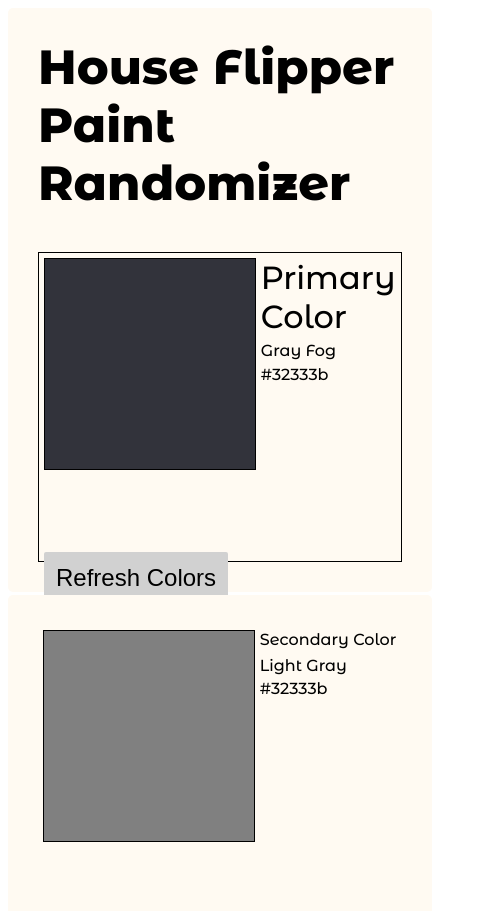
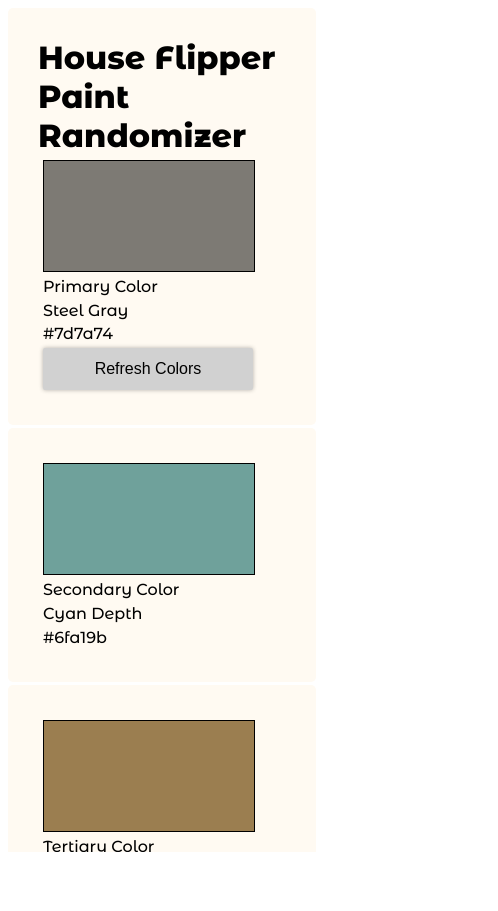
Before and after one commit to raenpayne/hfcolor_randomizer, a plain HTML site: page index.html in a window 390 px wide. Shown: the top 911 px of the page, 498 px wide, since content can reach past the window. After the commit the page ends 860 px from the top, so only its background shows below. Drawn offline with Linux system fonts and the light colour scheme.

Commit message:
Add files via upload

```diff
--- /dev/null
+++ b/index.css
@@ -0,0 +1,419 @@
+:root{
+	--main-radius: 5px;
+	--main-padding: 30px;
+}
+
+.page {
+  height: 100%;
+  overflow: hidden;
+  display: flex;
+  flex-direction: column;
+}
+
+/* container for grid layout */
+.container {
+  overflow: auto;
+  flex: 1;
+	display: grid;
+	height: 100vh;
+	grid-template-columns: 0.7fr 1fr 1fr 0.7fr;
+	grid-template-rows: 1fr 3fr 1.5fr 1fr 1fr;
+	grid-template-areas:
+    "top top top top"
+		"left main main right"
+		"left content1 content2 right"
+    "bottom bottom bottom bottom"
+		"footer footer footer footer";
+	grid-gap: 0.2rem;
+	font-family: 'Montserrat Alternates', sans-serif;
+}
+
+/* link colors */
+a:link {
+  color: #8d9a74;
+}
+a:visited {
+  color: gray;
+}
+a:hover {
+  color: #2f3a51;
+}
+a:active {
+  color: black;
+}
+
+#pageTitle {
+  font-weight: 800;
+  font-size: 3em;
+  padding: 0px 0px 40px 0px;
+}
+
+/* MAIN */
+
+/* Exterior Box */
+main{
+	background: #FFFAF2;
+	grid-area: main;
+	border-radius: var(--main-radius);
+	padding: var(--main-padding);
+}
+
+
+/* Swatch Square 1 */
+#swatchMain {
+  grid-area: swatchMain;
+  background-color: #32333b;
+  padding: 5px;
+  border: 1px solid black;
+  height: 350px;
+  width: 305px;
+}
+
+/* Nested Grid 1 - Interior Boxes */
+#swatch1 {
+  display: grid;
+  height: 480px;
+  border: solid 1px black;
+  padding: 5px 5px 50px 5px;
+	grid-template-columns: 1fr 1fr;
+	grid-template-rows: 0.2fr 0.1fr 2.8fr 1fr 1fr;
+	grid-template-areas:
+		"swatchMain swatchTitleMain"
+		"swatchMain colorNameMain"
+    "swatchMain hexValueMain"
+    "swatchMain mainButtonDiv";
+	grid-gap: 0.3rem;
+}
+
+#swatchTitleMain {
+  grid-area: swatchTitleMain;
+  font-size: 2em;
+  font-weight: 500;
+}
+#colorNameMain {
+  grid-area: colorNameMain;
+}
+#hexValueMain {
+  grid-area: hexValueMain;
+}
+
+#mainButtonDiv {
+  grid-area: mainButtonDiv;
+  height: fit-content;
+}
+
+.button {
+  transition-duration: 0.4s ease-in-out;
+  box-shadow: 0 0 4px rgba(0, 0, 0, 0.3);
+  border-radius: 2px;
+  border: 0px;
+  cursor: pointer;
+  padding: 12px;
+  font-size: 18pt;
+  background-color: #D1D1D1;
+  color: black;
+}
+.button:hover {
+  background-color: #6B6B6B; /* #637092 Dark Purple */
+  color: white;
+}
+
+
+/* Empty Row */
+#top {
+  grid-area: top;
+	border-radius: var(--main-radius);
+	padding: var(--main-padding);
+}
+/* Empty Column */
+#left {
+  grid-area: left;
+	border-radius: var(--main-radius);
+	padding: var(--main-padding);
+}
+/* Empty Column */
+#right {
+  grid-area: right;
+	border-radius: var(--main-radius);
+	padding: var(--main-padding);
+}
+
+/* CONTENT 1 - Exterior Box */
+#content1{
+	background: #FFFAF2;
+	grid-area: content1;
+	border-radius: var(--main-radius);
+	padding: var(--main-padding);
+}
+
+/* Nested Grid 2 - Interior Boxes */
+#swatch2 {
+  display: grid;
+  /* border: solid 1px black; */
+  padding: 5px 5px 5px 5px;
+  background: ;
+  height: 30vh;
+	grid-template-columns: 1.5fr 0.2fr;
+	grid-template-rows: 0.6fr 0.2fr 1.6fr;
+	grid-template-areas:
+		"swatchSecond swatchTitle2"
+		"swatchSecond colorName2"
+    "swatchSecond hexValue2";
+	grid-gap: 0.3rem;
+
+}
+/* Swatch Square 2 */
+#swatchSecond {
+  grid-area: swatchSecond;
+  background-color: gray;
+  padding: 5px;
+  border: 1px solid black;
+  height: 200px;
+  width: 200px;
+}
+#swatchTitle2 {
+  grid-area: swatchTitle2;
+  font-size: 1.em;
+  font-weight: 500;
+}
+#colorName2 {
+  grid-area: colorName2;
+}
+#hexValue2 {
+  grid-area: hexValue2;
+}
+
+/* CONTENT 2 - Exterior Box */
+#content2{
+	background: #FFFAF2;
+	grid-area: content2;
+	border-radius: var(--main-radius);
+	padding: var(--main-padding);
+}
+/* Nested Grid 3 - Interior Boxes*/
+#swatch3 {
+  display: grid;
+  /* border: solid 1px black; */
+  padding: 5px 5px 5px 5px;
+  height: 30vh;
+	grid-template-columns: 1.5fr 0.2fr;
+	grid-template-rows: 0.6fr 0.2fr 1.6fr;
+	grid-template-areas:
+		"swatchThird swatchTitle3"
+		"swatchThird colorName3"
+    "swatchThird hexValue3";
+	grid-gap: 0.3rem;
+}
+
+/* Swatch Square 3 */
+#swatchThird {
+  grid-area: swatchThird;
+  background-color: orange;
+  padding: 5px;
+  border: 1px solid black;
+  height: 200px;
+  width: 200px;
+}
+#swatchTitle3 {
+  grid-area: swatchTitle3;
+  font-size: 1.em;
+  font-weight: 500;
+}
+#colorName3 {
+  grid-area: colorName3;
+}
+#hexValue3 {
+  grid-area: hexValue3;
+}
+
+
+/* Empty Row */
+#bottom {
+  grid-area: bottom;
+	border-radius: var(--main-radius);
+	padding: var(--main-padding);
+}
+
+footer{
+	background: #FEF3EE;
+	grid-area: footer;
+	border-radius: var(--main-radius);
+	padding: var(--main-padding);
+}
+
+/* Media Queries */
+
+@media only screen and (max-width: 550px){
+	.container{
+		grid-template-columns: 1fr;
+		grid-template-rows: 1fr 1fr 1fr 0.1fr;
+		grid-template-areas:
+			"main"
+			"content1"
+			"content2"
+			"footer";
+	}
+
+  #pageTitle {
+    font-weight: 800;
+    font-size: 2em;
+    padding: 0px;
+  }
+
+  /* Swatch Square 1 */
+  #swatchMain {
+    grid-area: swatchMain;
+    padding: 5px;
+    border: 1px solid black;
+    height: 200px;
+    width: 200px;
+  }
+  #swatchSecond {
+		height: 200px;
+		width: 200px;
+	}
+	#swatchThird{
+		height: 200px;
+		width: 200px;
+	}
+	.button {
+		width: 210px;
+    font-size: 1.3em;
+	}
+
+  #swatch1 {
+  display: grid;
+  height: 280px;
+  border: solid 1px black;
+  padding: 5px 5px 50px 5px;
+	grid-template-columns: 1fr 1fr;
+	grid-template-rows: 0.5fr 0.1fr 1fr 0.2fr;
+	grid-template-areas:
+		"swatchMain swatchTitleMain"
+		"swatchMain colorNameMain"
+    "swatchMain hexValueMain"
+    "mainButtonDiv mainButtonDiv";
+	grid-gap: 0.3rem;
+  }
+
+  #swatch2 {
+  display: grid;
+  height: 212px;
+  /* border: solid 1px black; */
+  padding: 5px 5px 5px 5px;
+	grid-template-columns: 1fr 1fr;
+	grid-template-rows: 0.1fr 0.01fr 1fr;
+	grid-template-areas:
+		"swatchSecond swatchTitle2"
+		"swatchSecond colorName2"
+    "swatchSecond hexValue2";
+	grid-gap: 0.3rem;
+  }
+
+
+  #swatch3 {
+  display: grid;
+  height: 212px;
+  /* border: solid 1px black; */
+  padding: 5px 5px 5px 5px;
+	grid-template-columns: 1fr 1fr;
+	grid-template-rows: 0.1fr 0.01fr 1fr;
+	grid-template-areas:
+		"swatchThird swatchTitle3"
+		"swatchThird colorName3"
+    "swatchThird hexValue3";
+	grid-gap: 0.3rem;
+  }
+
+}
+
+
+/* scrunch at height: 1000px*/
+@media only screen and (max-height: 1000px){
+	.container{
+		grid-template-columns: 1fr;
+		grid-template-rows: auto auto auto auto;
+		grid-template-areas:
+			"main"
+			"content1"
+			"content2"
+			"footer";
+	}
+  #pageTitle {
+    font-weight: 800;
+    font-size: 2em;
+    padding: 0px;
+  }
+
+  /* Swatch Square 1 */
+  #swatchMain {
+    grid-area: swatchMain;
+    padding: 5px;
+    /* border: 1px solid black; */
+    height: 100px;
+    width: 200px;
+  }
+  #swatchSecond {
+		height: 100px;
+		width: 200px;
+	}
+	#swatchThird{
+		height: 100px;
+		width: 200px;
+	}
+	.button {
+		width: 210px;
+    font-size: 1em;
+	}
+
+  #swatch1 {
+  display: grid;
+  border: 0px;
+  padding: 5px;
+  height: fit-content;
+	grid-template-columns: 1fr;
+	grid-template-rows: auto auto auto auto auto;
+	grid-template-areas:
+		"swatchMain"
+    "swatchTitleMain"
+		"colorNameMain"
+    "hexValueMain"
+    "mainButtonDiv";
+	grid-gap: 0.3rem;
+  }
+
+  #swatchTitleMain {
+    grid-area: swatchTitleMain;
+    font-size: 1em;
+    font-weight: 500;
+  }
+
+  #swatch2 {
+  display: grid;
+  padding: 5px;
+  background: ;
+  height: fit-content;
+	grid-template-columns: 1fr;
+	grid-template-rows: auto auto auto auto;
+	grid-template-areas:
+		"swatchSecond"
+    "swatchTitle2"
+		"colorName2"
+    "hexValue2";
+	grid-gap: 0.3rem;
+  }
+
+  #swatch3 {
+  display: grid;
+  padding: 5px;
+  height: fit-content;
+	grid-template-columns: 1fr;
+	grid-template-rows: auto auto auto auto;
+	grid-template-areas:
+		"swatchThird"
+    "swatchTitle3"
+		"colorName3"
+    "hexValue3";
+	grid-gap: 0.3rem;
+  }
+}
--- a/index.html
+++ b/index.html
@@ -4,12 +4,11 @@
     <meta charset="UTF-8">
     <meta http-equiv="X-UA-Compatible" content="IE=edge">
     <meta name="viewport" content="width=device-width, initial-scale=1.0">
-  <title>House Flipper Color Randomizer</title>
     <link rel="preconnect" href="https://fonts.googleapis.com">
     <link rel="preconnect" href="https://fonts.gstatic.com" crossorigin>
     <link href="https://fonts.googleapis.com/css2?family=Montserrat+Alternates:wght@100;500;800&display=swap" rel="stylesheet">
-  <link href="colors.css" rel="stylesheet">
-	<script src=index.js"></script>
+    <link href="index.css" rel="stylesheet">
+    <title>House Flipper Paint Randomizer</title>
 </head>
 <body>
         <div class="container">
@@ -65,5 +64,6 @@
             <p><a href="https://github.com/raenpayne">https://github.com/raenpayne</a></p>
           </footer>
         </div>
+   <script src="index.js"></script>
 </body>
 </html>
--- a/index.js
+++ b/index.js
@@ -85,25 +85,29 @@ const namesAndHex = [
     ['Sunny Orange', '#9b7e50']
   ];
 
-//changes main swatch
+  // gets random array and assigns color name and hex to appropriate variables
   function changeStuff (name, hex, swatch) {
     let both = namesAndHex[Math.floor(Math.random() * namesAndHex.length)];
     let color = both[0];
     let hexColor = both[1];
 
+    // assigns color name
     let colorNameMain = document.getElementById(name);
     colorNameMain.innerHTML = color;
     console.log(colorNameMain);
 
+    // assigns hex value displayed as text
     let hexValueMain = document.getElementById(hex);
     hexValueMain.innerHTML = hexColor;
 
+    // assigns same hex value that's displayed as text to fill the bgcolor of the swatch div
     let swatchMain = document.getElementById(swatch);
     swatchMain.style.backgroundColor = hexColor;
 
     console.log(both);
   }
 
+  //changes all swatches by running above function 3 times
   function changeAllStuff () {
     changeStuff("colorNameMain", "hexValueMain", "swatchMain");
     changeStuff("colorName2", "hexValue2", "swatchSecond");
```
Lines whose indentation alone changed are shown as unchanged.
